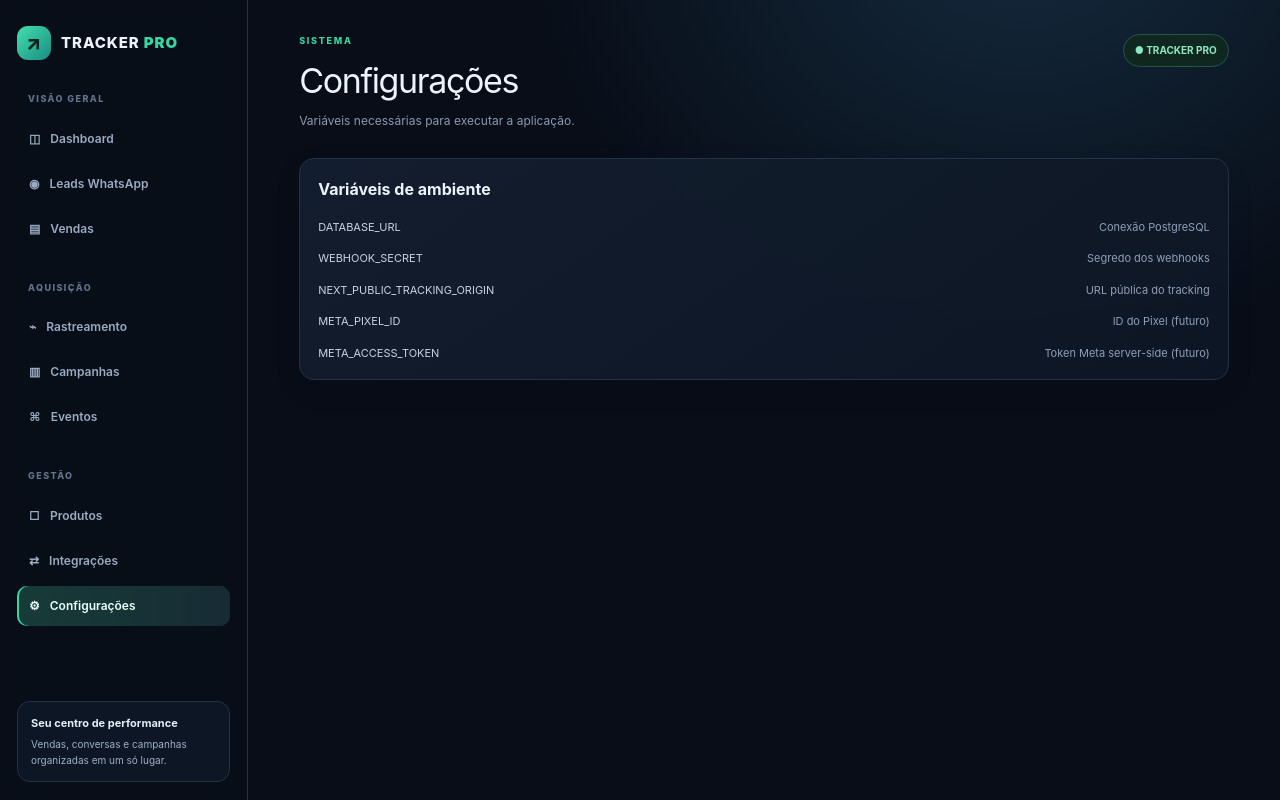
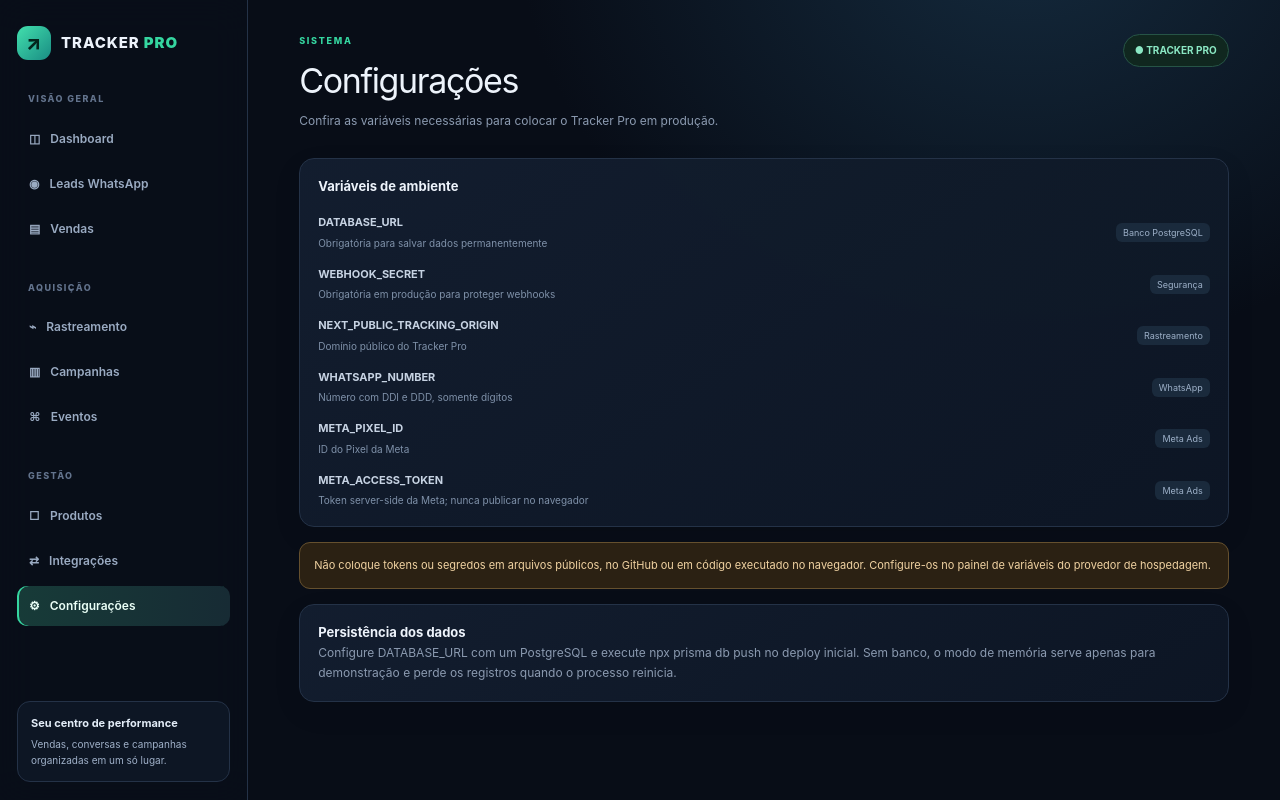
Before and after one commit to aprendaemcasa/trackeamento, a Next.js app: page /settings in a window 1280 px wide. Built offline with nearby package versions, Linux system fonts and the light colour scheme.

Commit message:
Completar configurações e instruções de produção

```diff
--- a/src/app/settings/page.tsx
+++ b/src/app/settings/page.tsx
@@ -1 +1,3 @@
-import {Shell,Header} from "@/components/shell";export default function Settings(){return <Shell><Header tag="SISTEMA" title="Configurações" desc="Variáveis necessárias para executar a aplicação."/><div className="card"><b>Variáveis de ambiente</b><div className="list">{[["DATABASE_URL","Conexão PostgreSQL"],["WEBHOOK_SECRET","Segredo dos webhooks"],["NEXT_PUBLIC_TRACKING_ORIGIN","URL pública do tracking"],["META_PIXEL_ID","ID do Pixel (futuro)"],["META_ACCESS_TOKEN","Token Meta server-side (futuro)"]].map(x=><div className="listrow" key={x[0]}>{x[0]} <span className="grow muted">{x[1]}</span></div>)}</div></div></Shell>}
+import {Shell,Header} from "@/components/shell";
+const rows=[["DATABASE_URL","Obrigatória para salvar dados permanentemente","Banco PostgreSQL"],["WEBHOOK_SECRET","Obrigatória em produção para proteger webhooks","Segurança"],["NEXT_PUBLIC_TRACKING_ORIGIN","Domínio público do Tracker Pro","Rastreamento"],["WHATSAPP_NUMBER","Número com DDI e DDD, somente dígitos","WhatsApp"],["META_PIXEL_ID","ID do Pixel da Meta","Meta Ads"],["META_ACCESS_TOKEN","Token server-side da Meta; nunca publicar no navegador","Meta Ads"]];
+export default function Settings(){return <Shell><Header tag="SISTEMA" title="Configurações" desc="Confira as variáveis necessárias para colocar o Tracker Pro em produção."/><section className="card"><div className="section-title">Variáveis de ambiente</div><div className="list">{rows.map(x=><div className="listrow" key={x[0]}><div><strong>{x[0]}</strong><div className="section-sub">{x[1]}</div></div><span className="grow"><span className="tag">{x[2]}</span></span></div>)}</div></section><div className="notice warn">Não coloque tokens ou segredos em arquivos públicos, no GitHub ou em código executado no navegador. Configure-os no painel de variáveis do provedor de hospedagem.</div><section className="card" style={{marginTop:15}}><div className="section-title">Persistência dos dados</div><p className="sub">Configure DATABASE_URL com um PostgreSQL e execute npx prisma db push no deploy inicial. Sem banco, o modo de memória serve apenas para demonstração e perde os registros quando o processo reinicia.</p></section></Shell>}
```
